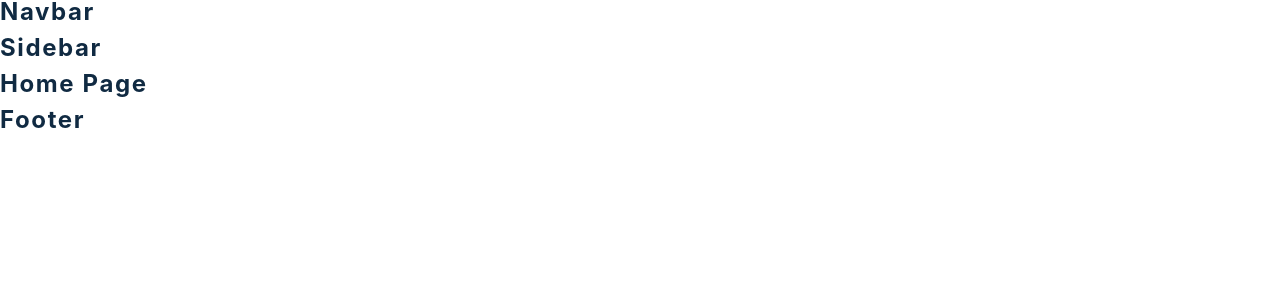
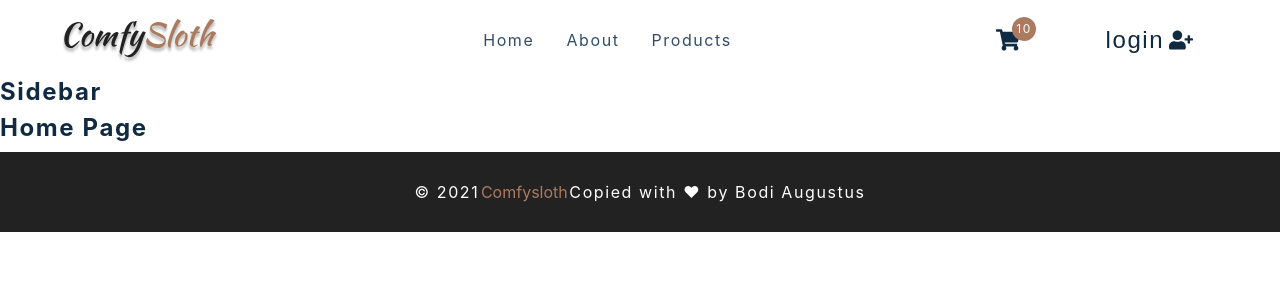
Before and after one commit to MagentaSpruce/ReactMarketplace, a React (Create React App) app: page / in a window 1280 px wide. Shown: the top 300 px of the page. Built offline with nearby package versions, Linux system fonts and the light colour scheme; the HTML template or start-up script is replaced by a standard one.

Commit message:
Set up Navbar along with its CartButtons component file. Quickly set up the footer as well.

```diff
--- a/src/components/CartButtons.js
+++ b/src/components/CartButtons.js
@@ -7,7 +7,17 @@
 import { useUserContext } from '../context/user_context'
 
 const CartButtons = () => {
-  return <h4>cart buttons </h4>
+  return (
+    <Wrapper className="cart-btn-wrapper">
+      <Link to="/cart" className='cart-btn'>
+        <span className="cart-container">
+        <FaShoppingCart/>
+        <span className="cart-value">10</span>
+        </span>
+      </Link>
+      <button type='button' className='auth-btn'>login <FaUserPlus/></button>
+    </Wrapper>
+  )
 }
 
 const Wrapper = styled.div`
--- a/src/components/Footer.js
+++ b/src/components/Footer.js
@@ -1,7 +1,11 @@
 import React from 'react'
 import styled from 'styled-components'
 const Footer = () => {
-  return <h4>footer</h4>
+  return <Wrapper>
+    <h5>&copy; {new Date().getFullYear()}</h5>
+      <span>Comfysloth</span>
+    <h5>Copied with ❤ by Bodi Augustus</h5>
+  </Wrapper>
 }
 
 const Wrapper = styled.footer`
--- a/src/components/Navbar.js
+++ b/src/components/Navbar.js
@@ -9,7 +9,31 @@
 import { useUserContext } from '../context/user_context'
 
 const Nav = () => {
-  return <h4>navbar</h4>
+  return (
+    <NavContainer>
+      <div className="nav-center">
+        <div className="nav-header">
+          <Link to="/">
+            <img src={logo} alt="Comfy Sloth logo" />
+          </Link>
+          <button type="button" className="nav-toggle" onClick="">
+            <FaBars/>
+          </button>
+        </div>
+        <ul className="nav-links">
+          {links.map((item) => {
+            const {id, text, url} = item;
+            return(
+              <li key={id}>
+                <Link to={url}>{text}</Link>
+              </li>
+            )
+          })}
+        </ul>
+        <CartButtons/>
+      </div>
+    </NavContainer>
+  )
 }
 
 const NavContainer = styled.nav`
```
